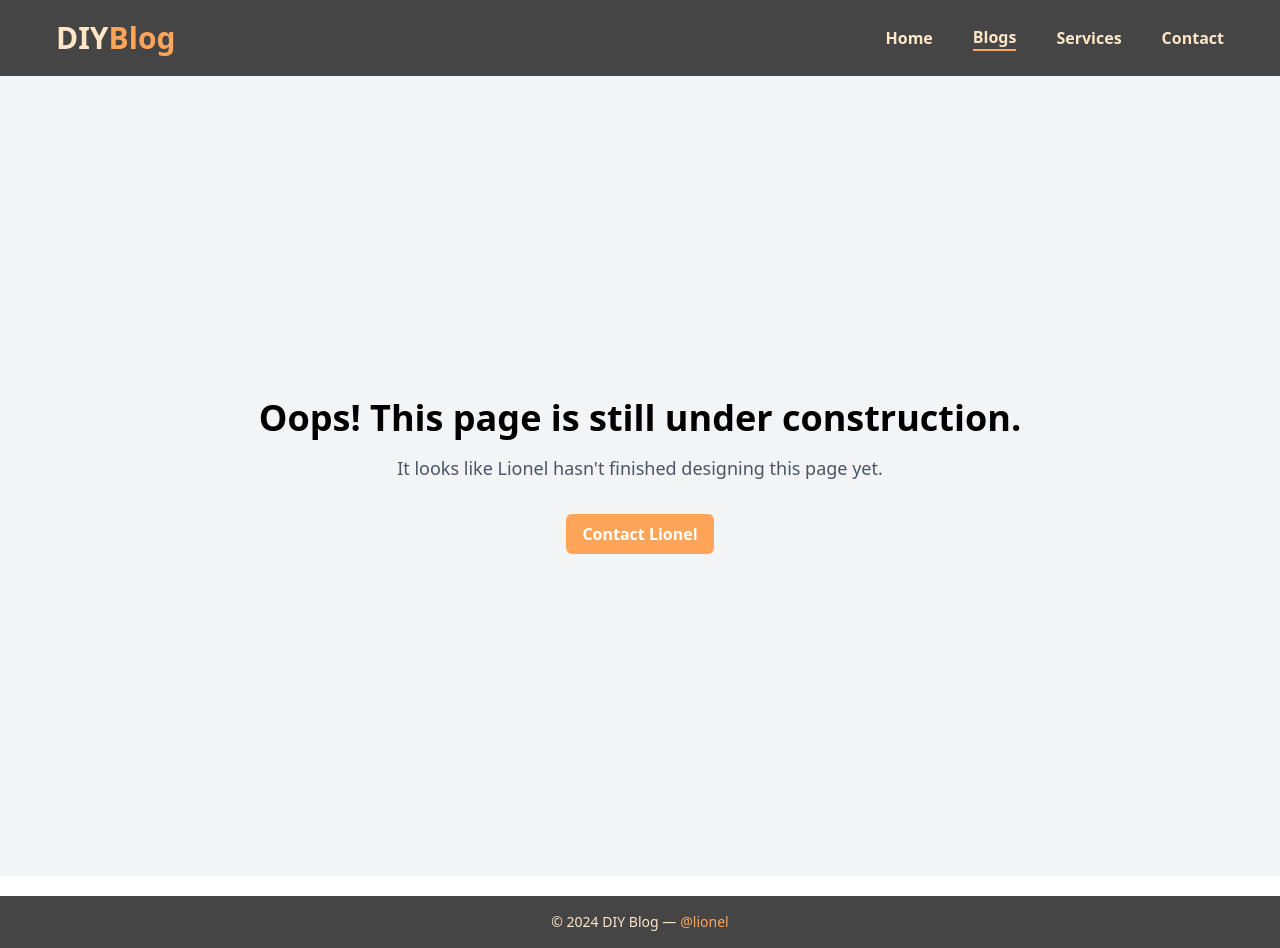
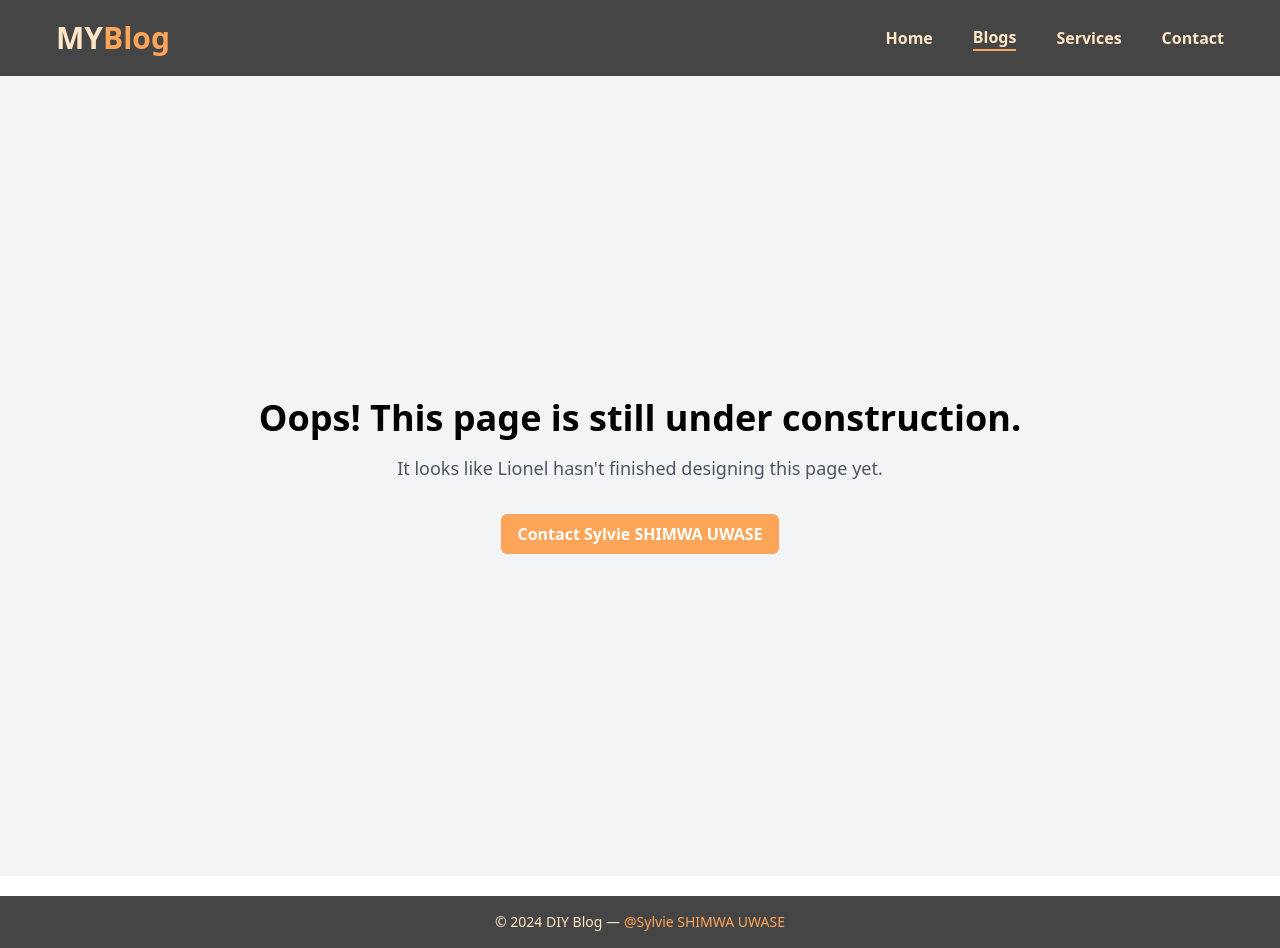
Before and after one commit to sylvieshimwauwase/blog_frontend, a React (Vite) app: page /blogs in a window 1280 px wide. Built offline with nearby package versions, Linux system fonts and the light colour scheme.

Commit message:
updating content

```diff
--- a/src/Layout.jsx
+++ b/src/Layout.jsx
@@ -1,6 +1,6 @@
 import { Outlet, Link } from "react-router-dom";
 import { useLocation } from "react-router-dom";
-import FooterLion from "./components/FooterLion";
+import Footer from "./components/Footer";
 
 const Layout = () => {
   const location = useLocation();
@@ -22,7 +22,7 @@ const Layout = () => {
             to="/"
             className="flex title-font font-medium items-center mb-4 md:mb-0"
           >
-            <span className="text-3xl font-black text-[#FFE6C7]">DIY</span>{" "}
+            <span className="text-3xl font-black text-[#FFE6C7]">MY</span>{" "}
             <span className="text-3xl font-semibold text-[#FFA559]">Blog</span>
           </Link>
           <nav className="md:ml-auto flex flex-wrap font-semibold items-center text-[#FFE6C7] justify-center space-x-10">
@@ -42,7 +42,7 @@ const Layout = () => {
         </div>
       </header>
       <Outlet />
-      <FooterLion />
+      <Footer />
     </>
   );
 };
--- a/src/components/Filter_tabs.jsx
+++ b/src/components/Filter_tabs.jsx
@@ -22,10 +22,11 @@ const FilterTabs = () => {
 
   const tabs = [
     { id: 1, name: "All" },
-    { id: 2, name: "DIY" },
-    { id: 3, name: "Home Improvement" },
-    { id: 4, name: "Decor" },
-    { id: 5, name: "Renovation" },
+    { id: 2, name: "Hobbies" },
+    { id: 3, name: "Exploration" },
+    { id: 4, name: "Health" },
+    { id: 5, name: "Tech & Innovation" },
+    { id: 6, name: "Home & Lifestyle" },
   ];
 
   // const articlesList = [
--- a/src/components/FooterLion.jsx
+++ b/src/components/Footer.jsx
@@ -1,4 +1,4 @@
-const FooterLion = () => {
+const Footer = () => {
     const getCurrentYear = () => {
         return new Date().getFullYear();
     };
@@ -14,7 +14,7 @@ const FooterLion = () => {
                         rel="noopener noreferrer"
                         target="_blank"
                     >
-                        @lionel
+                        @Sylvie SHIMWA UWASE
                     </a>
                 </p>
             </div>
@@ -22,4 +22,4 @@ const FooterLion = () => {
     )
 }
 
-export default FooterLion
+export default Footer
--- a/src/components/Subscribe.jsx
+++ b/src/components/Subscribe.jsx
@@ -13,8 +13,10 @@ const Subscribe = () => {
         SUbscribe to our newsletter
       </div>
       <p className="mb-4">
-        Subscribe for DIY tutorials, home decor inspiration and more in your
-        inbox...
+      Be the first to know about new DIY projects,
+      special features, and exclusive content.
+      Subscribe to our blog and become part of a
+      community that celebrates creativity and craftsmanship.
       </p>
       <form className="flex flex-row space-x-4" onSubmit={handleSubmit}>
         <input
--- a/src/constants/apiUrl.js
+++ b/src/constants/apiUrl.js
@@ -1,3 +1,3 @@
-let apiUrl = "https://lionelsage.pythonanywhere.com/";
+let apiUrl = "http://127.0.0.1:8000/";
 
 export default apiUrl;
--- a/src/pages/Blogs.jsx
+++ b/src/pages/Blogs.jsx
@@ -10,7 +10,7 @@ const Blogs = () => {
         It looks like Lionel hasn&apos;t finished designing this page yet.
       </p>
       <Link to="/contact" className="bg-[#FFA559] font-black text-white px-4 py-2 rounded-md">
-        Contact Lionel
+        Contact Sylvie SHIMWA UWASE
       </Link>
     </div>
   );
--- a/src/pages/Contact.jsx
+++ b/src/pages/Contact.jsx
@@ -1,7 +1,7 @@
 const Contact = () => {
    return (
       <div className="min-h-[100vh] bg-gray-100 py-8">
-         <h1 className="text-3xl font-bold text-center mb-8">Contact Lionel</h1>
+         <h1 className="text-3xl font-bold text-center mb-8">Contact Sylvie SHIMWA UWASE</h1>
          <form className="max-w-md mx-auto" action="https://getform.io/f/lajkokqb" method="POST">
             <div className="mb-4 mx-4 sm:mx-0 hidden">
                <label htmlFor="source" className="block mb-2 font-medium text-gray-700">Source:</label>
--- a/src/pages/Home.jsx
+++ b/src/pages/Home.jsx
@@ -55,7 +55,7 @@ const Home = () => {
             <div className="absolute bottom-0 left-0 p-4 text-[#FFE6C7]">
               <h2 className="text-3xl font-bold">{article.title}</h2>
               <p className="text-sm">
-                {formatDate(article.created_at)} | JEAN LIONEL | {article.comments.length}{" "}
+                {formatDate(article.created_at)} | SHIMWA | {article.comments.length}{" "}
                 {article.comments.length === 1 ? "COMMENT" : "COMMENTS"}
               </p>
               {article.comments.length === 0 && (
--- a/src/pages/Services.jsx
+++ b/src/pages/Services.jsx
@@ -10,7 +10,7 @@ const Services = () => {
                 It looks like Lionel hasn&apos;t finished designing this page yet.
             </p>
             <Link to="/contact" className="bg-[#FFA559] font-black text-white px-4 py-2 rounded-md">
-                Contact Lionel
+                Contact Sylvie SHIMWA UWASE
             </Link>
         </div>
     );
```
